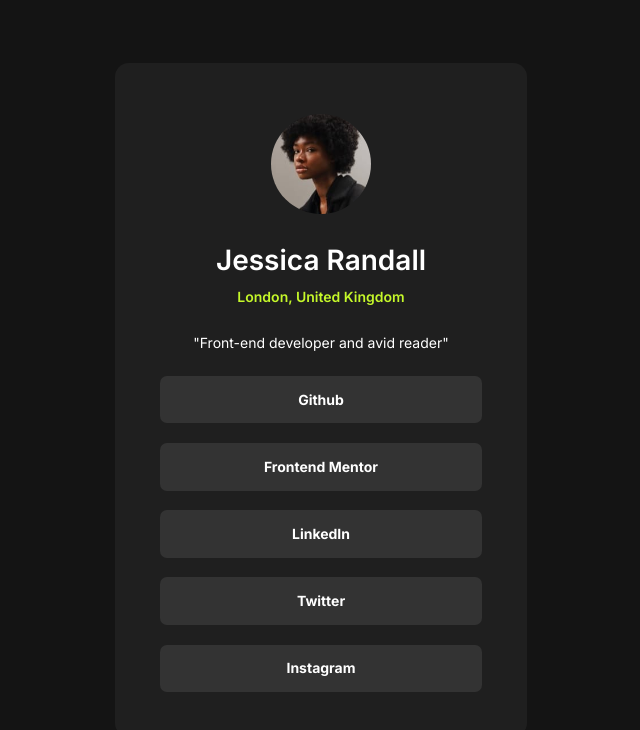
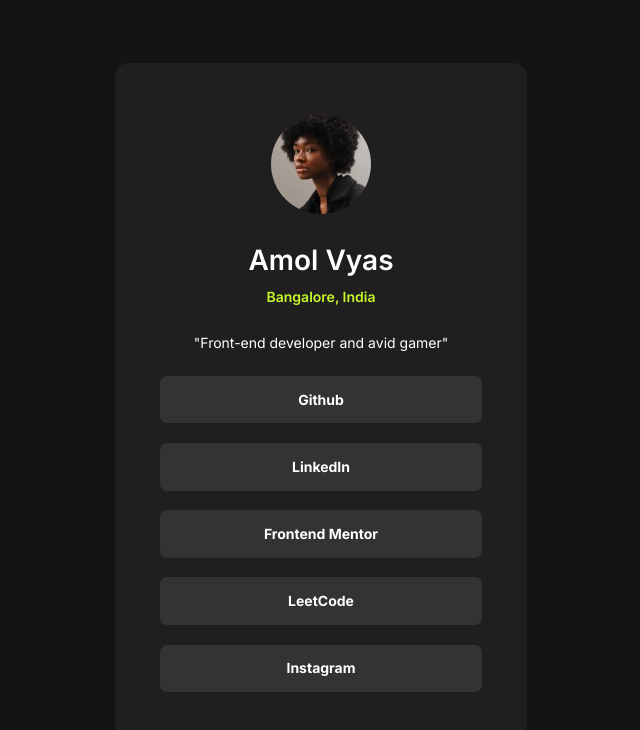
Before and after one commit to amolvyas-6/profile-links-card, a plain HTML site: page index.html in a window 1280 px wide. Shown: the whole page, without its empty margins (319-959 px from the left). Drawn offline with Linux system fonts and the light colour scheme.

Commit message:
Updated Links

```diff
--- a/index.html
+++ b/index.html
@@ -14,15 +14,15 @@
 <body>
   <section id="container">
     <img src="assets/images/avatar-jessica.jpeg" alt="Jessica Randall image">
-    <h1>Jessica Randall</h1>
-    <h2>London, United Kingdom</h2>
-    <p>"Front-end developer and avid reader"</p>
+    <h1>Amol Vyas</h1>
+    <h2>Bangalore, India</h2>
+    <p>"Front-end developer and avid gamer"</p>
 
-    <a href="">Github</a>
-    <a href="">Frontend Mentor</a>
-    <a href="">LinkedIn</a>
-    <a href="">Twitter</a>
-    <a href="">Instagram</a>
+    <a href="https://github.com/amolvyas-6">Github</a>
+    <a href="https://www.linkedin.com/in/amol-vyas-918601293/">LinkedIn</a>
+    <a href="https://www.frontendmentor.io/profile/amolvyas-6">Frontend Mentor</a>
+    <a href="https://leetcode.com/u/user3408Pj/">LeetCode</a>
+    <a href="https://www.instagram.com/amolvyas_6/">Instagram</a>
   </section>
 </body>
 </html>
```
